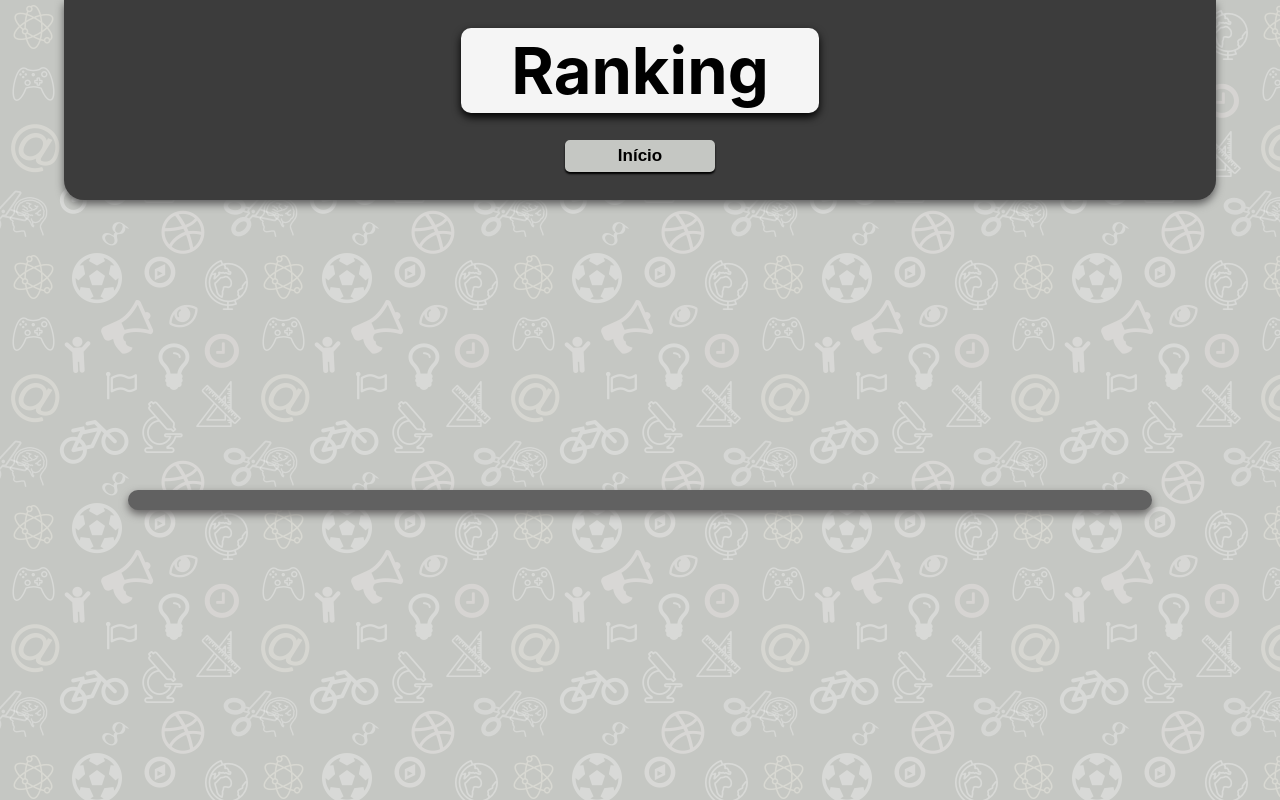
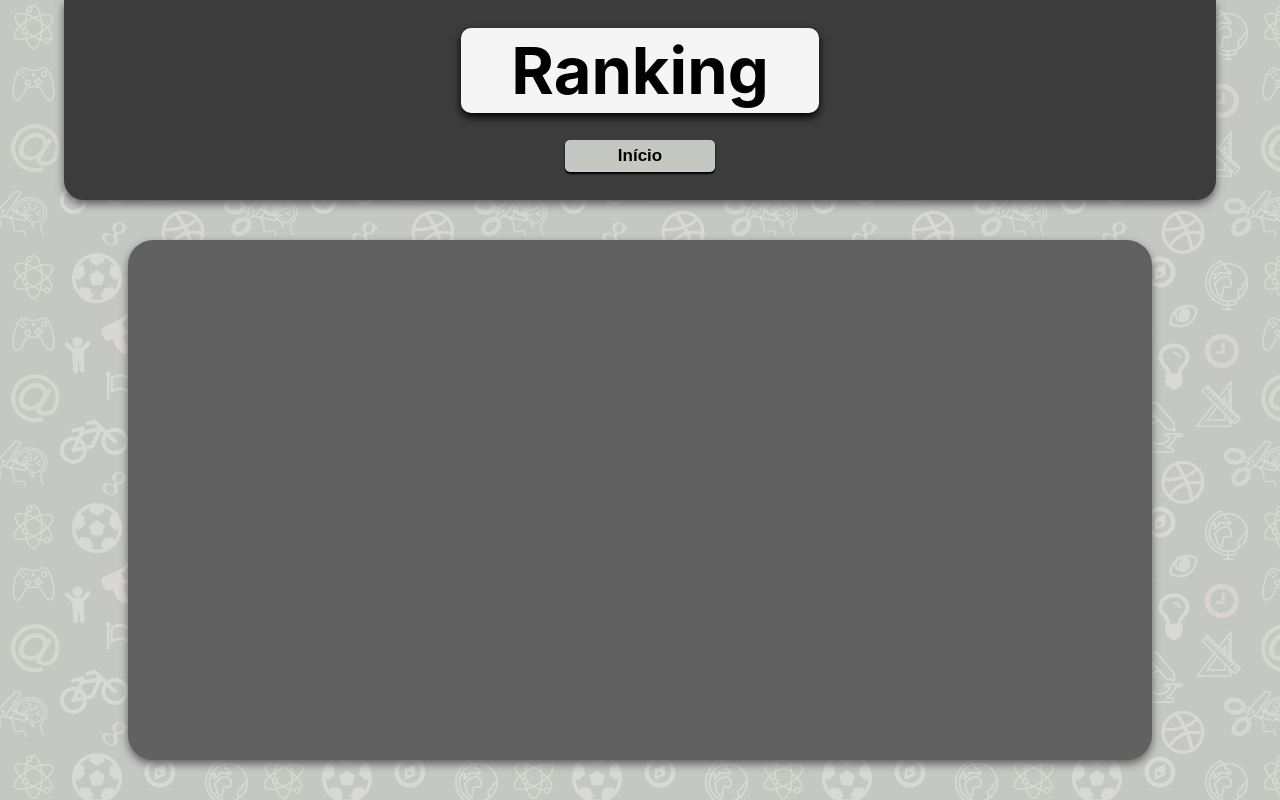
Before and after one commit to leobmend/trivia-game, a React (Create React App) app: page /Ranking in a window 1280 px wide. Built offline with nearby package versions, Linux system fonts and the light colour scheme; the HTML template or start-up script is replaced by a standard one.

Commit message:
Correçao minima na pagina de Ranking

```diff
--- a/src/pages/Ranking/style.css
+++ b/src/pages/Ranking/style.css
@@ -53,9 +53,9 @@
   box-shadow: 0 4px 8px 0 rgb(99, 97, 97);
   display: flex;
   flex-direction: column;
+  height: 65%;
   justify-content: center;
   margin: auto;
-  max-height: 70%;
   overflow-y: auto;
   padding: 10px;
   width: 80%;
```
